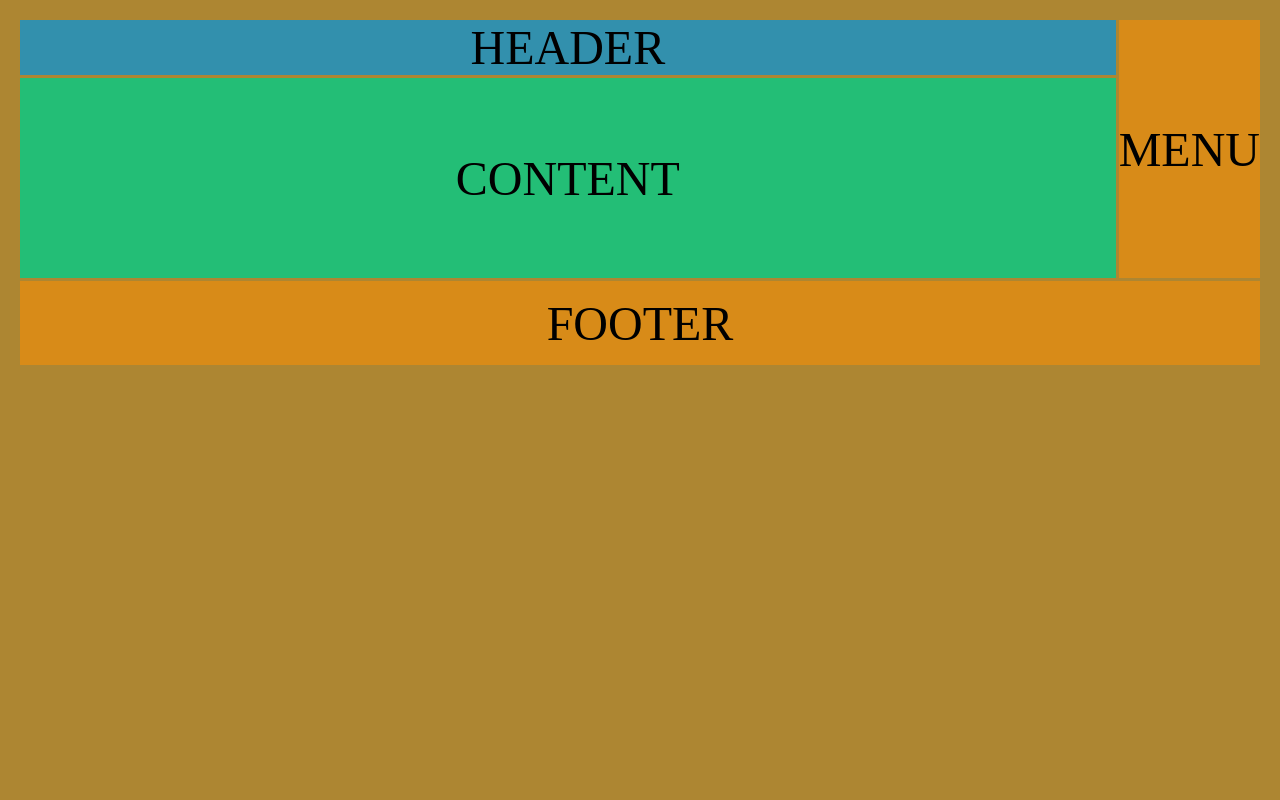
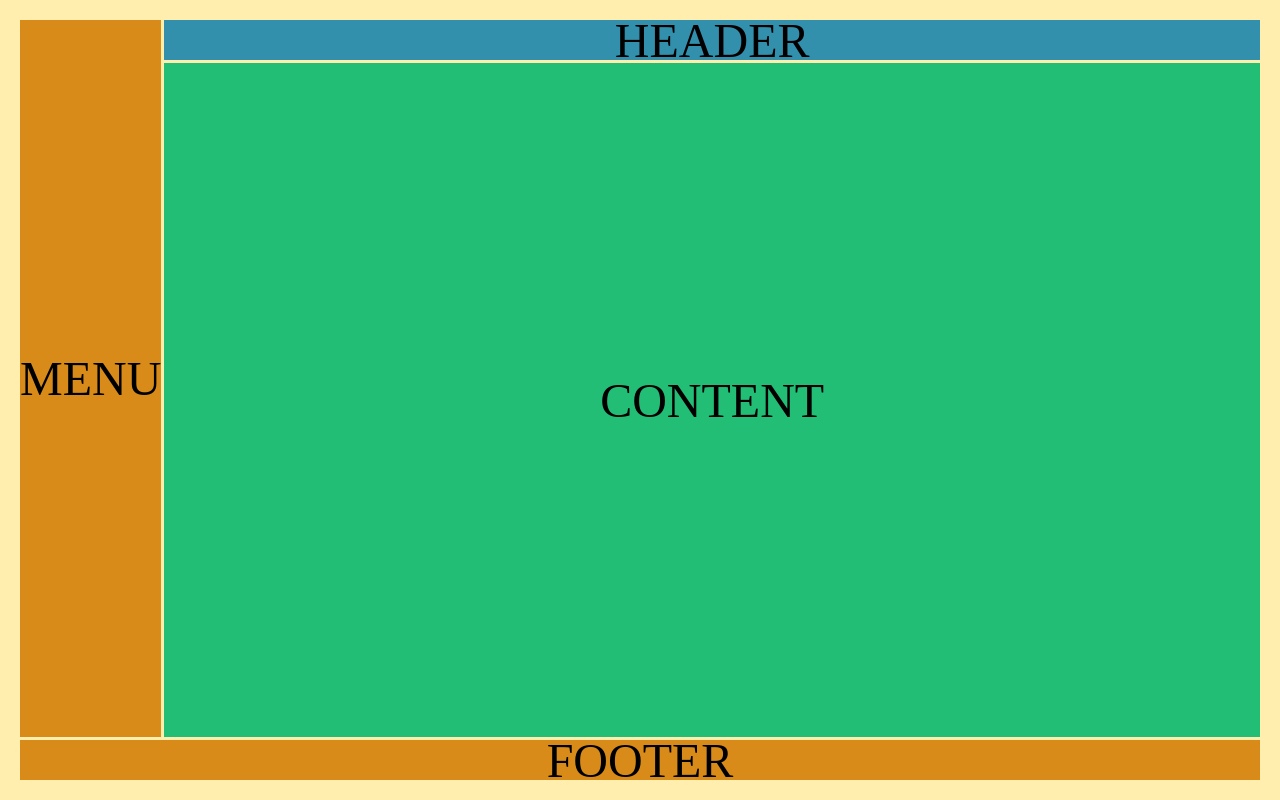
Before and after one commit to DhruvamSharma/CSS-Grids, a plain HTML site: page Tutorial 1/index.html in a window 1280 px wide. Drawn offline with Linux system fonts and the light colour scheme.

Commit message:
minmax(); auto-fit; grit-template-area

```diff
--- a/Tutorial 1/basics.css
+++ b/Tutorial 1/basics.css
@@ -1,6 +1,9 @@
 html, body {
-    background-color: #ad8632;
-    margin: 10px;
+    box-sizing: border-box;
+    background-color: #ffeead;
+    height: 100%;
+    padding: 10px;
+    margin: 0px;
 }
 
 
--- a/Tutorial 1/index.css
+++ b/Tutorial 1/index.css
@@ -1,26 +1,29 @@
 .container {
+    height: 100%;
     display: grid;
-    grid-template: repeat(12,1fr) /repeat(12,1fr);
+    grid-gap: 3px;
+    grid-template-columns: repeat(12, 1fr);
+    grid-template-rows: 40px auto 40px;
+    grid-template-areas:
+    "m h h h h h h h h h h h"
+    "m c c c c c c c c c c c"
+    "f f f f f f f f f f f f"
 
-    grid-gap:3px;
+
 }
 
-.header{
-    grid-column:1/12;
-    grid-row: 1/3;
+.header {
+    grid-area: h;
 }
 
-.menu{
-    grid-row: 1 / 10;
-    grid-column: 12/13;
+.menu {
+    grid-area: m;
 }
 
-.content{
-    grid-column: 1/12;
-    grid-row: 3 / 10;
+.content {
+    grid-area: c
 }
 
-.footer{
-    grid-column:1/-1;
-    grid-row: 10 / -1;
+.footer {
+    grid-area: f;
 }
--- /dev/null
+++ b/Tutorial 2/basics.css
@@ -0,0 +1,28 @@
+.container > div {
+    display: flex;
+    justify-content: center;
+    align-items: center;
+    font-size: 2em;
+    color: #ffeead;
+}
+
+html, body {
+  background-color: #ffeead;
+  margin: 10px;
+}
+
+.container > div:nth-child(1n) {
+  background-color: #96ceb4;
+}
+
+.container > div:nth-child(3n) {
+  background-color: #88d8b0;
+}
+
+.container > div:nth-child(2n) {
+      background-color: #ff6f69;
+}
+
+.container > div:nth-child(4n) {
+      background-color: #ffcc5c;
+}
--- /dev/null
+++ b/Tutorial 2/index.css
@@ -0,0 +1,6 @@
+.container {
+    display: grid;
+    grid-gap: 5px;
+    grid-template-columns: repeat(auto-fit, minmax(100px,1fr));
+    grid-template-rows: repeat(2, 100px);
+}
```
Also changed, not shown: Tutorial 2/index.html (added, +23 -0 lines), 2 other files.
